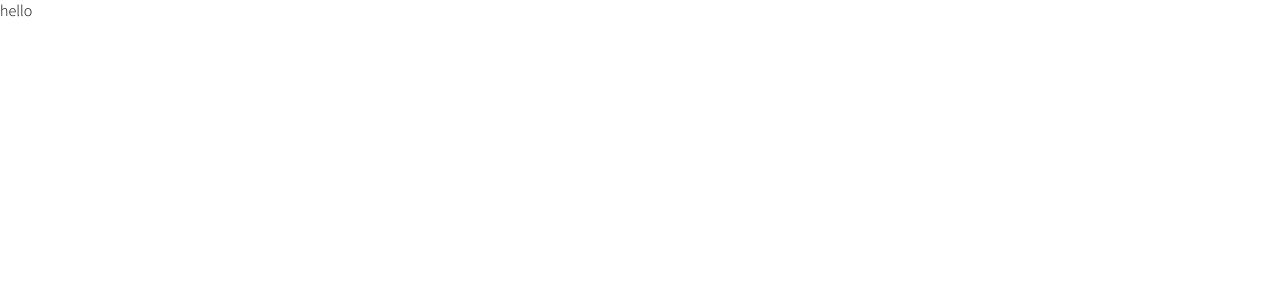
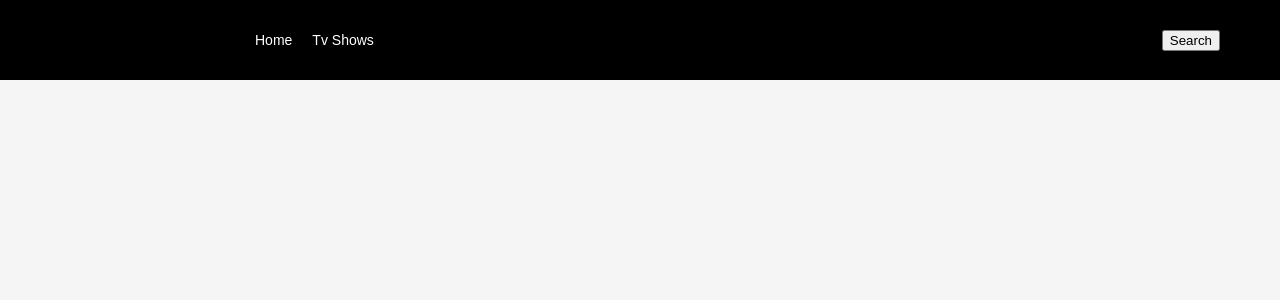
Before and after one commit to parkgeonwoong/study-reacts, a React (Vite) app: page / in a window 1280 px wide. Shown: the top 300 px of the page. Built offline with nearby package versions, Linux system fonts and the light colour scheme.

Commit message:
Feat : Router 연결 및 레이아웃

```diff
--- a/src/App.tsx
+++ b/src/App.tsx
@@ -1,5 +1,18 @@
+/**
+ * @desc : 최상단 컴포넌트
+ */
+
+import { Outlet } from "react-router-dom";
+import Header from "./components/Header";
+
 function App() {
-  return <div>hello</div>;
+  return (
+    <>
+      <Header />
+
+      <Outlet />
+    </>
+  );
 }
 
 export default App;
--- /dev/null
+++ b/src/Router.tsx
@@ -0,0 +1,36 @@
+/**
+ * @desc : 라우터 설정
+ * - App
+ *  - Home
+ *  - Tv
+ *  - Search
+ */
+
+import { createBrowserRouter } from "react-router-dom";
+import App from "./App";
+import Home from "./routes/Home";
+import Search from "./routes/Search";
+import Tv from "./routes/Tv";
+
+const router = createBrowserRouter([
+  {
+    path: "/",
+    element: <App />,
+    children: [
+      {
+        path: "",
+        element: <Home />,
+      },
+      {
+        path: "tv",
+        element: <Tv />,
+      },
+      {
+        path: "search",
+        element: <Search />,
+      },
+    ],
+  },
+]);
+
+export default router;
--- /dev/null
+++ b/src/components/Header.tsx
@@ -0,0 +1,60 @@
+/**
+ * @desc : 헤더 컴포넌트
+ * - 네비게이션 역할
+ */
+
+import styled from "styled-components";
+
+const Header = () => {
+  return (
+    <Nav>
+      <Col>
+        <Items>
+          <Logo />
+          <Item>Home</Item>
+          <Item>Tv Shows</Item>
+        </Items>
+      </Col>
+
+      <Col>
+        <button>Search</button>
+      </Col>
+    </Nav>
+  );
+};
+
+const Nav = styled.nav`
+  display: flex;
+  justify-content: space-between;
+  align-items: center;
+  position: fixed;
+  top: 0;
+  width: 100%;
+  background-color: black;
+  font-size: 14px;
+  padding: 20px 60px;
+  color: white;
+  height: 80px;
+`;
+
+const Col = styled.div`
+  display: flex;
+  align-items: center;
+`;
+
+const Logo = styled.svg`
+  margin: 50px;
+  width: 95px;
+  height: 25px;
+`;
+
+const Items = styled.ul`
+  display: flex;
+  align-items: center;
+`;
+
+const Item = styled.li`
+  margin-right: 20px;
+`;
+
+export default Header;
--- a/src/main.tsx
+++ b/src/main.tsx
@@ -4,14 +4,15 @@ import { RecoilRoot } from "recoil";
 import { ThemeProvider } from "styled-components";
 import { theme } from "./styles/theme";
 import GlobalStyle from "./styles/Global";
-import App from "./App";
+import { RouterProvider } from "react-router-dom";
+import router from "./Router";
 
 ReactDOM.createRoot(document.getElementById("root") as HTMLElement).render(
   <React.StrictMode>
     <RecoilRoot>
+      <RouterProvider router={router} />
       <ThemeProvider theme={theme}>
         <GlobalStyle />
-        <App />
       </ThemeProvider>
     </RecoilRoot>
   </React.StrictMode>
--- /dev/null
+++ b/src/routes/Home.tsx
@@ -0,0 +1,5 @@
+const Home = () => {
+  return <div style={{ backgroundColor: "whitesmoke", height: "200vh" }}></div>;
+};
+
+export default Home;
--- /dev/null
+++ b/src/routes/Search.tsx
@@ -0,0 +1,5 @@
+const Search = () => {
+  return <div>Search</div>;
+};
+
+export default Search;
--- /dev/null
+++ b/src/routes/Tv.tsx
@@ -0,0 +1,5 @@
+const Tv = () => {
+  return <div>TV</div>;
+};
+
+export default Tv;
```
Also changed, not shown: 1 other file (tests, documents, lock files or other folders).
